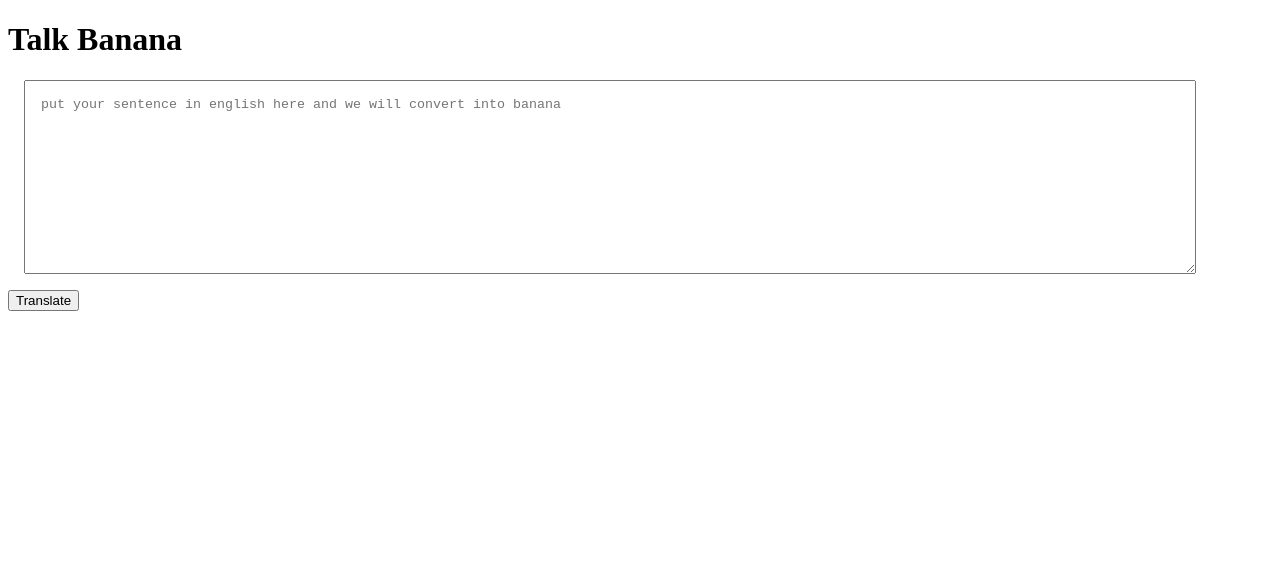
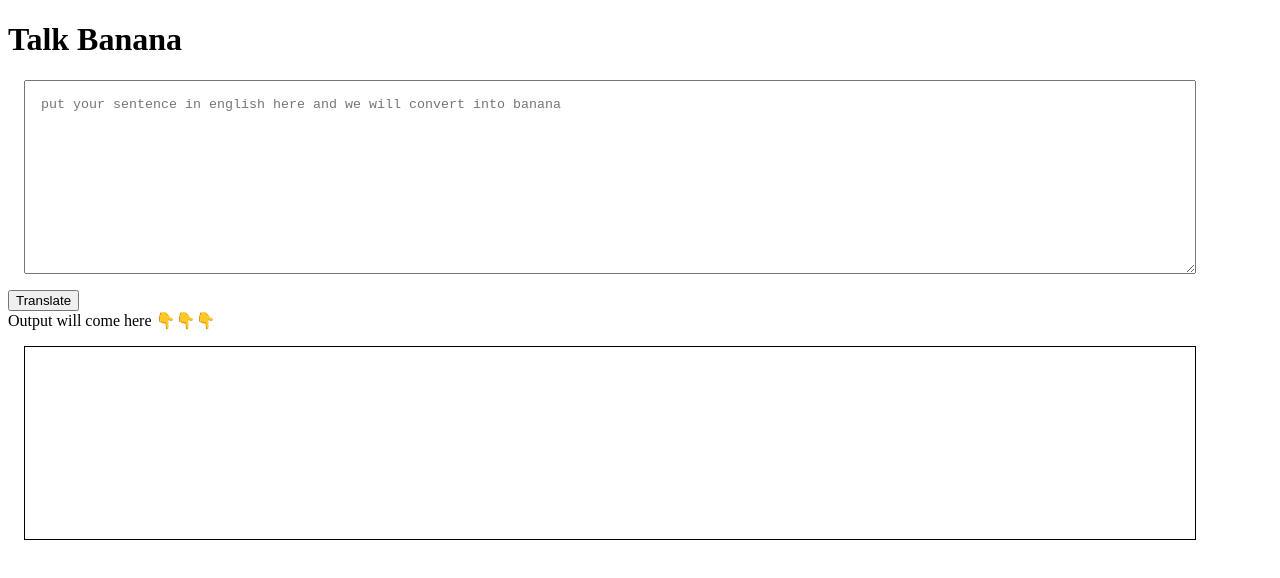
Before and after one commit to Vipulmahajan045/banana-speak, a plain HTML site: page index.html in a window 1280 px wide. Drawn offline with Linux system fonts and the light colour scheme.

Commit message:
input output processing done

```diff
--- a/app.js
+++ b/app.js
@@ -1,10 +1,17 @@
 var btnTranslate = document.querySelector("#btn-translate");
 var txtInput = document.querySelector("#txt-input");
-function clickHandler(){
-    console.log("clicked!")
-    console.log("input" , txtInput.value)
-}
+var divOutput = document.querySelector("#output");
 
 
+function clickHandler(){
+    divOutput.innerText = "jdjdjdjdjjdjdjdj " + txtInput.value;
+
+};
 
 btnTranslate.addEventListener("click", clickHandler)
+
+//live exercise
+// var element = document.querySelector("textarea");
+// var byClass = document.querySelector(".btn-primary");
+// var byId = document.querySelector("#input-btn");
+// var byAttr = document.querySelector("input[name='translator']")
--- a/index.html
+++ b/index.html
@@ -13,6 +13,13 @@
             margin: 1rem;
             padding: 1rem;
         }
+        #output{
+            border: 1px solid black;
+            height: 20vh;
+            width: 90%;
+            margin: 1rem;
+            padding: 1rem;
+        }
     </style>
 </head>
 <body>
@@ -20,6 +27,10 @@
     <textarea placeholder="put your sentence in english here and we will convert into banana " name="" id="txt-input"></textarea>
     <button id="btn-translate">Translate</button>
 
+    <div>Output will come here 👇👇👇</div>
+
+    <div id="output"></div>
+
 
     <script src="app.js"></script>
 </body>
```
